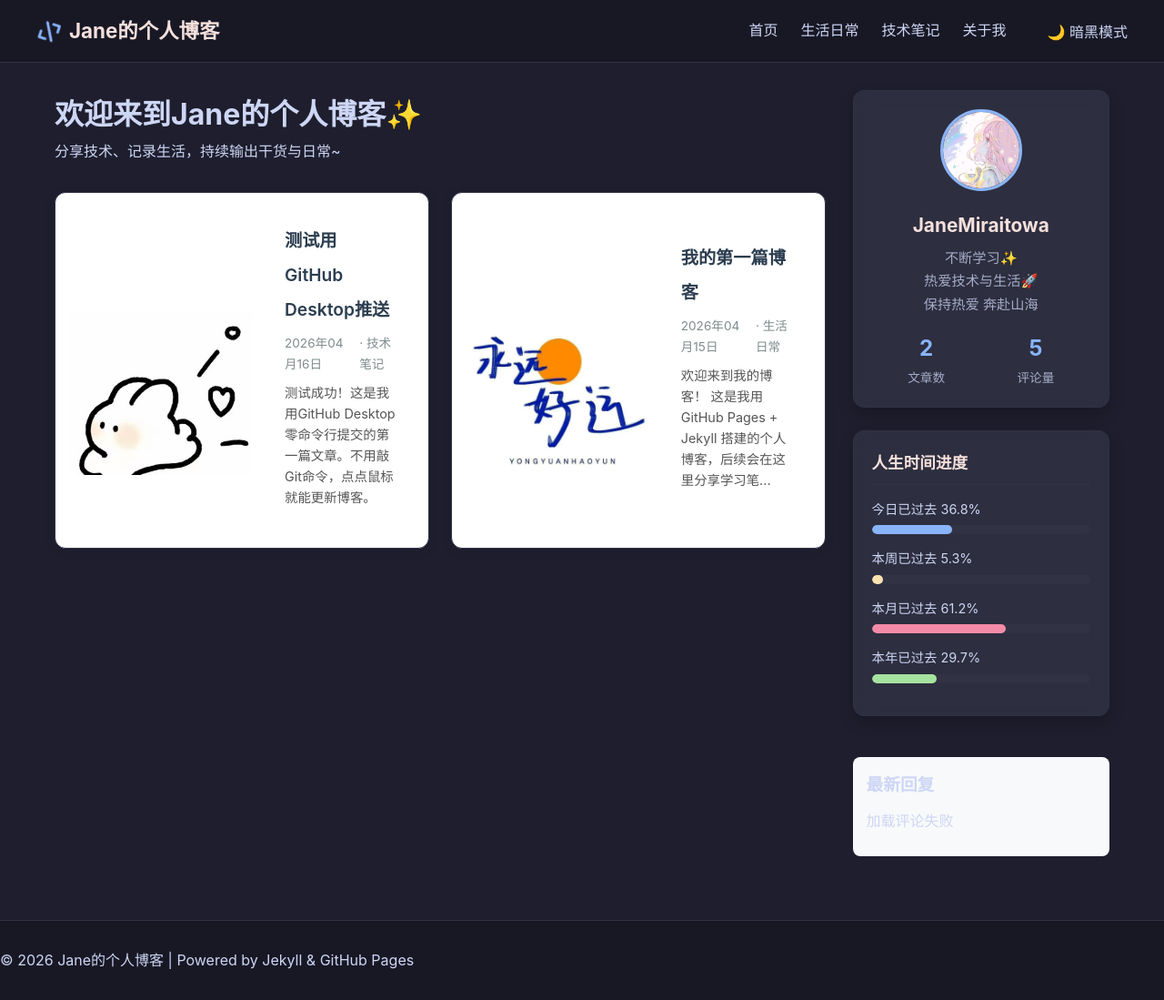
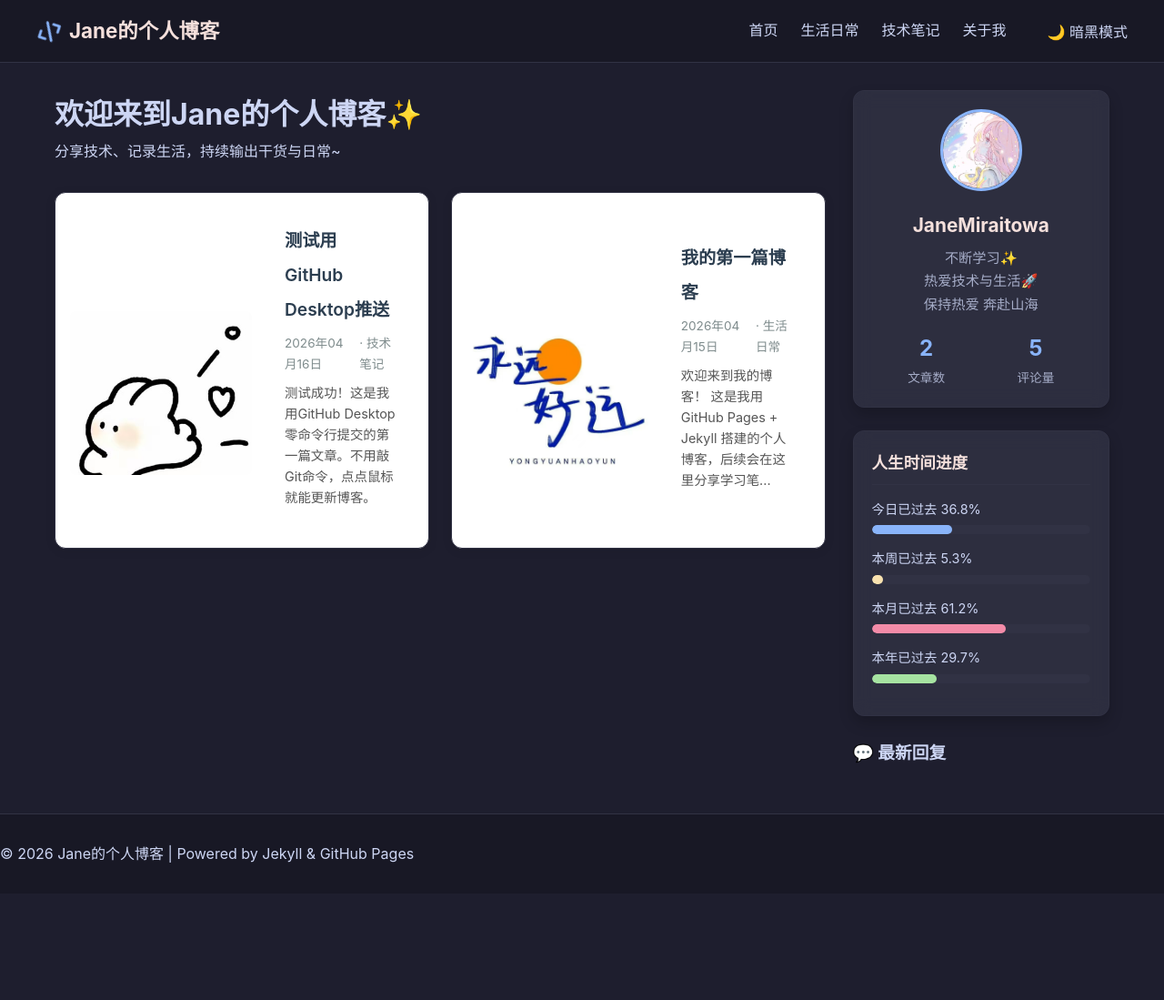
Before and after one commit to JaneMiraitowa/JaneMiraitowa.github.io, a Jekyll site: the page built from index.html, in a window 1280 px wide and 1099 px high. Shown: the whole window at 91% size. Built offline with Jekyll 4.4.1, drawn with Linux system fonts in a browser that asks for light colours; comment, search, counter and statistics services are not loaded.

Commit message:
最新评论回复使用官方极简代码测试

```diff
--- a/_includes/latest-comments.html
+++ b/_includes/latest-comments.html
@@ -1,71 +1,15 @@
-<div class="latest-comments">
-  <h3>最新回复</h3>
-  <ul id="giscus-comments-list">
-    <li>加载中...</li>
-  </ul>
+<!-- 最新回复 - Giscus 官方简化版 -->
+<div class="giscus-latest">
+  <h3>💬 最新回复</h3>
+  <script src="https://giscus.app/client.js"
+    data-repo="JaneMiraitowa/JaneMiraitowa.github.io"
+    data-repo-id="MDEwOlJlcG9zaXRvcnkyODA0NTYwNjA="
+    data-category="Announcements"
+    data-category-id="DIC_kwDOD09e8M4Ck3rI"
+    data-mapping="pathname"
+    data-reactions-enabled="1"
+    data-emit-metadata="1"  <!-- 必须开启这个 -->
+    data-theme="light"
+    data-lang="zh-CN">
+  </script>
 </div>
-
-<script>
-  const repo = "JaneMiraitowa/JaneMiraitowa.github.io"; // 换成你的仓库
-  const repoId = "R_kgDOSCh2KA"; // 换成你的仓库ID，后面教你怎么获取
-  const categoryId = "DIC_kwDOSCh2KM4C66Te"; // 换成你的Announcements分类ID
-
-  async function fetchComments() {
-    const apiUrl = `https://giscus.app/api/widgets/comments?repo=${repo}&repoId=${repoId}&category=Announcements&categoryId=${categoryId}&limit=5`;
-    try {
-      const res = await fetch(apiUrl);
-      const data = await res.json();
-      const listEl = document.getElementById("giscus-comments-list");
-      listEl.innerHTML = "";
-
-      data.forEach(comment => {
-        const li = document.createElement("li");
-        li.innerHTML = `
-          <img src="${comment.avatarUrl}" alt="${comment.author}" width="32" height="32">
-          <div>
-            <span class="comment-author">${comment.author}</span>
-            <p class="comment-content">${comment.body.substring(0, 30)}...</p>
-            <small class="comment-time">${new Date(comment.createdAt).toLocaleDateString()}</small>
-          </div>
-        `;
-        listEl.appendChild(li);
-      });
-    } catch (err) {
-      document.getElementById("giscus-comments-list").innerHTML = "<li>加载评论失败</li>";
-    }
-  }
-
-  fetchComments();
-</script>
-
-<style>
-.latest-comments {
-  margin: 20px 0;
-  padding: 15px;
-  background: #f8f9fa;
-  border-radius: 8px;
-}
-#giscus-comments-list {
-  list-style: none;
-  padding: 0;
-}
-#giscus-comments-list li {
-  display: flex;
-  gap: 10px;
-  margin: 10px 0;
-  align-items: flex-start;
-}
-.comment-author {
-  font-weight: bold;
-  font-size: 14px;
-}
-.comment-content {
-  margin: 2px 0;
-  font-size: 13px;
-  color: #666;
-}
-.comment-time {
-  font-size: 11px;
-  color: #999;
-}
-</style>
```
